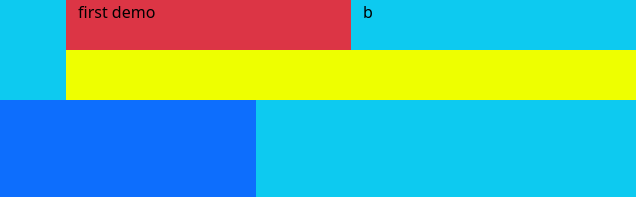
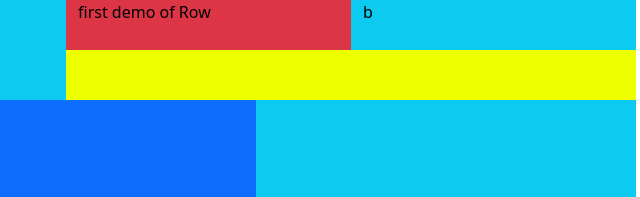
Before and after one commit to aniketxx/Newwebsite, a plain HTML site: page bootstarp.html in a window 1280 px wide. Shown: the top 197 px of the page, 574-1214 px from the left. Drawn offline with nearby package versions, Linux system fonts and the light colour scheme.

Commit message:
content change
Signed-off-by: fordsaur <saurabhkolarkar100@gmail.com>

```diff
--- a/bootstarp.html
+++ b/bootstarp.html
@@ -28,7 +28,7 @@
         <div class="col bg-info"></div>
         <div class="col bg-success">
           <div class="row">
-             <div class="col bg-danger abc">first demo</div>
+             <div class="col bg-danger abc">first demo of Row</div>
               <div class="col bg-info abc">b</div>
 
           </div>
```
